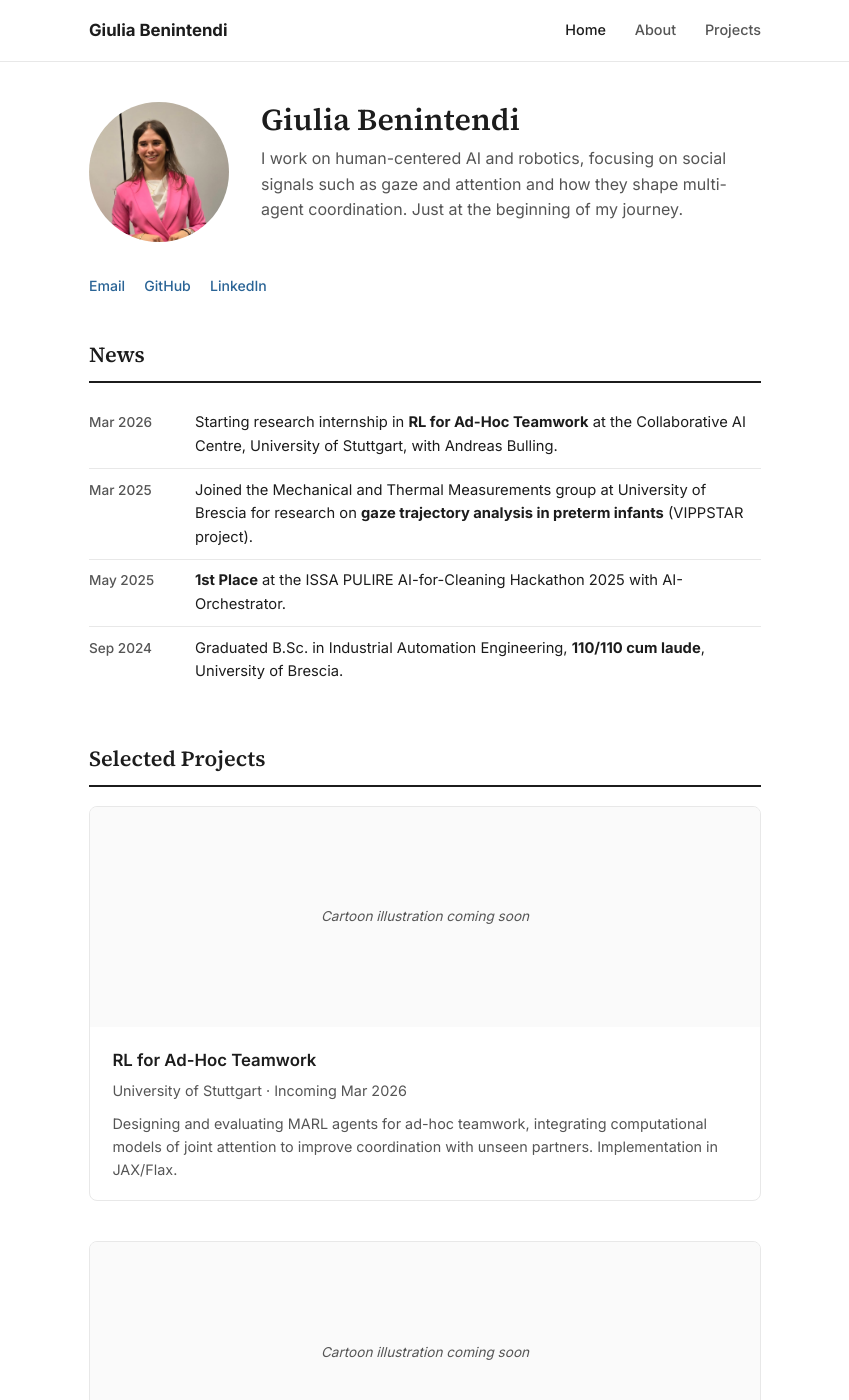
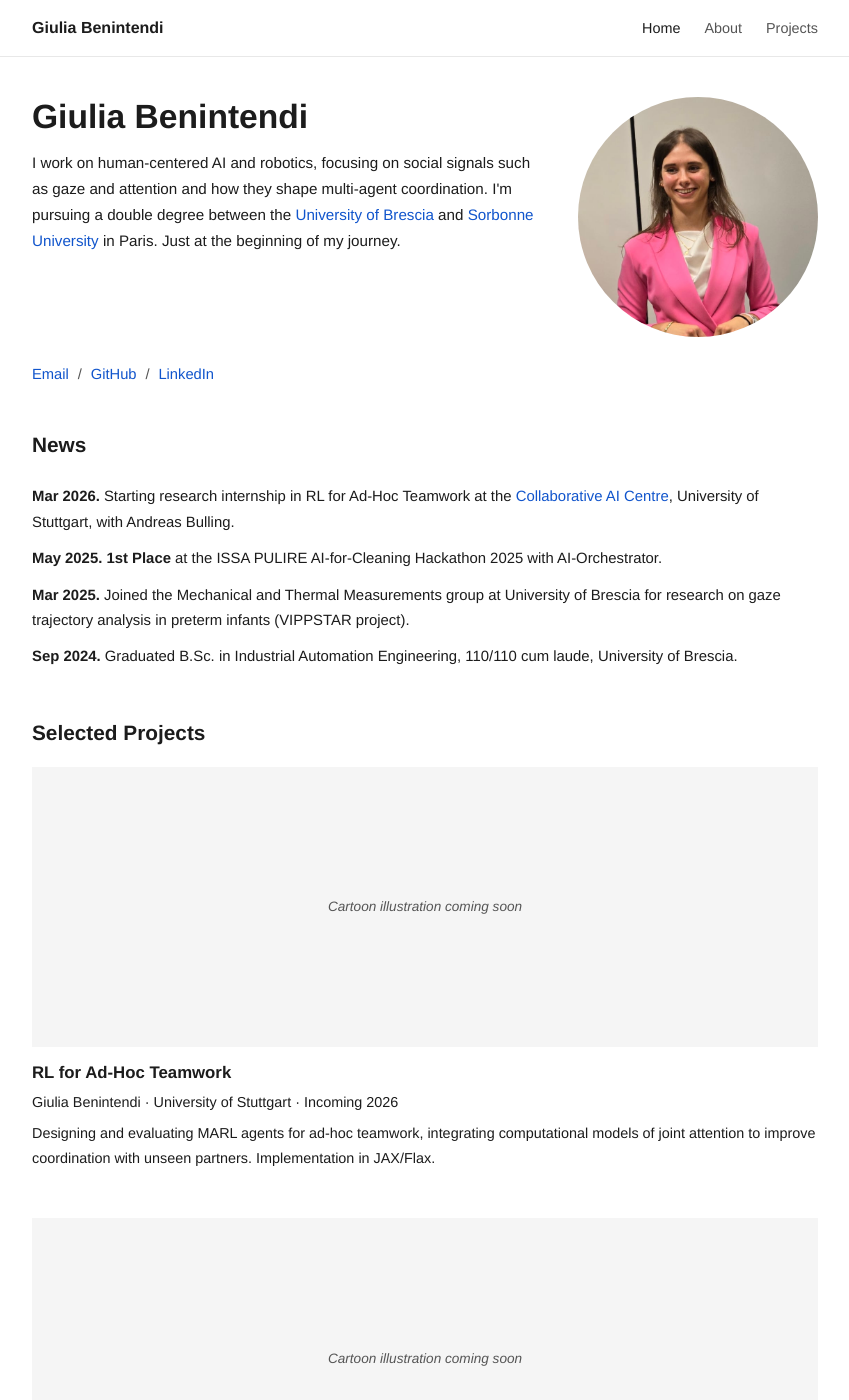
Before and after one commit to giuliabenintendi/giuliabenintendi.github.io, a Jekyll site: the page built from index.html, in a window 1280 px wide and 1400 px high. Shown: the whole window, without its empty margins (215-1064 px from the left). Built offline with Jekyll 4.4.1, drawn with Linux system fonts in a browser that asks for light colours; some of the changed text lies outside the part shown.

Commit message:
Redesign layout for cleaner academic portfolio style
- Photo moved to right side, enlarged to 240px
- Social links now inline with / separators
- News items as inline text with bold dates (no columns)
- Project cards: removed borders, larger image areas
- Wider page (850px), system Helvetica font
- More spacious, research-oriented feel

Co-Authored-By: Claude Opus 4.6 <noreply@anthropic.com>

```diff
--- a/_layouts/default.html
+++ b/_layouts/default.html
@@ -5,9 +5,6 @@
   <meta name="viewport" content="width=device-width, initial-scale=1.0">
   <title>{{ page.title | default: site.title }}</title>
   <meta name="description" content="{{ site.description }}">
-  <link rel="preconnect" href="https://fonts.googleapis.com">
-  <link rel="preconnect" href="https://fonts.gstatic.com" crossorigin>
-  <link href="https://fonts.googleapis.com/css2?family=Inter:wght@400;500;600;700&family=Source+Serif+4:ital,wght@0,400;0,600;1,400&display=swap" rel="stylesheet">
   <link rel="stylesheet" href="{{ '/assets/css/style.css' | relative_url }}">
   {% seo %}
 </head>
--- a/assets/css/style.css
+++ b/assets/css/style.css
@@ -8,12 +8,11 @@
 :root {
   --text: #1c1c1c;
   --text-secondary: #555;
-  --accent: #2a6496;
-  --accent-light: #e8f0f8;
+  --accent: #1155cc;
   --bg: #fff;
-  --bg-subtle: #fafafa;
+  --bg-subtle: #f5f5f5;
   --border: #e8e8e8;
-  --max-width: 720px;
+  --max-width: 850px;
 }
 
 html {
@@ -22,7 +21,7 @@ html {
 }
 
 body {
-  font-family: 'Inter', 'Helvetica Neue', Arial, sans-serif;
+  font-family: 'Helvetica Neue', Arial, sans-serif;
   color: var(--text);
   background: var(--bg);
   line-height: 1.7;
@@ -42,7 +41,7 @@ a:hover {
   border-bottom: 1px solid var(--border);
   position: sticky;
   top: 0;
-  background: rgba(255, 255, 255, 0.95);
+  background: rgba(255, 255, 255, 0.97);
   backdrop-filter: blur(8px);
   z-index: 100;
 }
@@ -50,7 +49,7 @@ a:hover {
 .nav-inner {
   max-width: var(--max-width);
   margin: 0 auto;
-  padding: 1rem 1.5rem;
+  padding: 0.9rem 2rem;
   display: flex;
   justify-content: space-between;
   align-items: center;
@@ -58,7 +57,7 @@ a:hover {
 
 .nav-name {
   font-weight: 700;
-  font-size: 1.05rem;
+  font-size: 1rem;
   color: var(--text);
 }
 .nav-name:hover {
@@ -67,13 +66,13 @@ a:hover {
 
 .nav-links {
   display: flex;
-  gap: 1.8rem;
+  gap: 1.5rem;
 }
 
 .nav-links a {
   color: var(--text-secondary);
   font-size: 0.9rem;
-  font-weight: 500;
+  font-weight: 400;
   transition: color 0.2s;
 }
 .nav-links a:hover,
@@ -86,111 +85,91 @@ a:hover {
 .content {
   max-width: var(--max-width);
   margin: 0 auto;
-  padding: 2.5rem 1.5rem 4rem;
+  padding: 2.5rem 2rem 4rem;
 }
 
 /* ── Hero / Intro ── */
 .hero {
   display: flex;
-  gap: 2rem;
+  gap: 2.5rem;
   align-items: flex-start;
-  margin-bottom: 2rem;
+  margin-bottom: 1.5rem;
 }
 
 .hero-photo {
-  width: 140px;
-  height: 140px;
+  width: 240px;
+  height: 240px;
   border-radius: 50%;
   object-fit: cover;
   flex-shrink: 0;
+  order: 2;
+}
+
+.hero-text {
+  order: 1;
+  flex: 1;
 }
 
 .hero-text h1 {
-  font-family: 'Source Serif 4', Georgia, serif;
-  font-size: 1.9rem;
-  font-weight: 600;
-  margin-bottom: 0.5rem;
+  font-size: 2.1rem;
+  font-weight: 700;
+  margin-bottom: 0.8rem;
   line-height: 1.2;
 }
 
 .hero-text .tagline {
-  color: var(--text-secondary);
-  font-size: 1rem;
-  margin-bottom: 0.75rem;
-  line-height: 1.6;
+  color: var(--text);
+  font-size: 0.95rem;
+  line-height: 1.7;
 }
 
 /* ── Social Links ── */
 .social-links {
-  display: flex;
-  flex-wrap: wrap;
-  gap: 0.5rem 1.2rem;
   margin-bottom: 2.5rem;
-  font-size: 0.88rem;
+  font-size: 0.92rem;
+  line-height: 1.8;
 }
 
 .social-links a {
   color: var(--accent);
-  font-weight: 500;
+}
+
+.social-links .sep {
+  color: var(--text-secondary);
+  margin: 0 0.3rem;
 }
 
 /* ── Section Headings ── */
 .section-title {
-  font-family: 'Source Serif 4', Georgia, serif;
-  font-size: 1.35rem;
-  font-weight: 600;
-  margin-bottom: 1.2rem;
-  padding-bottom: 0.4rem;
-  border-bottom: 2px solid var(--text);
+  font-size: 1.3rem;
+  font-weight: 700;
+  margin-top: 1rem;
+  margin-bottom: 1rem;
 }
 
 /* ── News ── */
 .news-list {
   list-style: none;
-  margin-bottom: 3rem;
+  margin-bottom: 2.5rem;
 }
 
 .news-item {
-  display: flex;
-  gap: 1rem;
-  padding: 0.6rem 0;
-  border-bottom: 1px solid var(--border);
-  font-size: 0.92rem;
-}
-
-.news-item:last-child {
-  border-bottom: none;
+  padding: 0.35rem 0;
+  font-size: 0.93rem;
+  line-height: 1.7;
 }
 
 .news-date {
-  flex-shrink: 0;
-  width: 90px;
-  color: var(--text-secondary);
-  font-size: 0.85rem;
-  font-weight: 500;
-}
-
-.news-text {
-  line-height: 1.6;
+  font-weight: 700;
 }
 
 /* ── Projects ── */
 .project-card {
-  margin-bottom: 2.5rem;
-  border: 1px solid var(--border);
-  border-radius: 8px;
-  overflow: hidden;
-  transition: box-shadow 0.2s;
-}
-
-.project-card:hover {
-  box-shadow: 0 2px 12px rgba(0, 0, 0, 0.06);
+  margin-bottom: 3rem;
 }
 
 .project-image {
   width: 100%;
-  height: 220px;
-  object-fit: cover;
   background: var(--bg-subtle);
   display: flex;
   align-items: center;
@@ -198,48 +177,46 @@ a:hover {
   color: var(--text-secondary);
   font-size: 0.85rem;
   font-style: italic;
+  min-height: 280px;
+  margin-bottom: 0.8rem;
 }
 
 .project-image img {
   width: 100%;
-  height: 100%;
-  object-fit: cover;
-}
-
-.project-body {
-  padding: 1.2rem 1.4rem;
+  display: block;
 }
 
 .project-body h3 {
   font-size: 1.05rem;
-  font-weight: 600;
-  margin-bottom: 0.3rem;
+  font-weight: 700;
+  margin-bottom: 0.15rem;
 }
 
 .project-meta {
-  font-size: 0.82rem;
+  font-size: 0.85rem;
   color: var(--text-secondary);
-  margin-bottom: 0.6rem;
+  margin-bottom: 0.4rem;
 }
 
 .project-body p {
   font-size: 0.9rem;
-  color: var(--text-secondary);
-  line-height: 1.6;
+  color: var(--text);
+  line-height: 1.7;
 }
 
 .project-links {
-  margin-top: 0.7rem;
-  display: flex;
-  gap: 1rem;
-  font-size: 0.85rem;
+  margin-top: 0.5rem;
+  font-size: 0.88rem;
+}
+
+.project-links a {
+  margin-right: 0.8rem;
 }
 
 /* ── About / Page ── */
 .page-title {
-  font-family: 'Source Serif 4', Georgia, serif;
-  font-size: 1.9rem;
-  font-weight: 600;
+  font-size: 2.1rem;
+  font-weight: 700;
   margin-bottom: 1.5rem;
 }
 
@@ -248,17 +225,14 @@ a:hover {
 }
 
 .about-section h2 {
-  font-family: 'Source Serif 4', Georgia, serif;
   font-size: 1.25rem;
-  font-weight: 600;
+  font-weight: 700;
   margin-bottom: 0.8rem;
-  padding-bottom: 0.3rem;
-  border-bottom: 2px solid var(--text);
 }
 
 .about-section p,
 .about-section li {
-  font-size: 0.92rem;
+  font-size: 0.93rem;
   line-height: 1.7;
   color: var(--text);
 }
@@ -272,7 +246,7 @@ a:hover {
 }
 
 .entry {
-  margin-bottom: 1rem;
+  margin-bottom: 1.2rem;
 }
 
 .entry-header {
@@ -314,7 +288,7 @@ a:hover {
 }
 
 .skill-tag {
-  background: var(--accent-light);
+  background: #eef2f7;
   color: var(--accent);
   font-size: 0.8rem;
   font-weight: 500;
@@ -326,7 +300,7 @@ a:hover {
 .footer {
   max-width: var(--max-width);
   margin: 0 auto;
-  padding: 2rem 1.5rem;
+  padding: 2rem 2rem;
   border-top: 1px solid var(--border);
   text-align: center;
   font-size: 0.82rem;
@@ -342,21 +316,21 @@ a:hover {
   }
 
   .hero-photo {
-    width: 120px;
-    height: 120px;
+    width: 160px;
+    height: 160px;
+    order: 1;
+  }
+
+  .hero-text {
+    order: 2;
   }
 
   .social-links {
-    justify-content: center;
+    text-align: center;
   }
 
-  .news-item {
-    flex-direction: column;
-    gap: 0.2rem;
-  }
-
-  .news-date {
-    width: auto;
+  .project-image {
+    min-height: 180px;
   }
 
   .entry-header {
--- a/index.html
+++ b/index.html
@@ -9,35 +9,35 @@ title: Giulia Benintendi
     <h1>Giulia Benintendi</h1>
     <p class="tagline">
       I work on human-centered AI and robotics, focusing on social signals such as gaze and attention
-      and how they shape multi-agent coordination. Just at the beginning of my journey.
+      and how they shape multi-agent coordination. I'm pursuing a double degree between the
+      <a href="https://www.unibs.it" target="_blank">University of Brescia</a> and
+      <a href="https://www.sorbonne-universite.fr" target="_blank">Sorbonne University</a> in Paris.
+      Just at the beginning of my journey.
     </p>
   </div>
 </div>
 
 <div class="social-links">
   <a href="mailto:giulbenintendi@gmail.com">Email</a>
+  <span class="sep">/</span>
   <a href="https://github.com/giuliabenintendi" target="_blank">GitHub</a>
+  <span class="sep">/</span>
   <a href="https://linkedin.com/in/giuliabenintendi" target="_blank">LinkedIn</a>
-  <!-- <a href="#" target="_blank">Google Scholar</a> -->
 </div>
 
 <h2 class="section-title">News</h2>
 <ul class="news-list">
   <li class="news-item">
-    <span class="news-date">Mar 2026</span>
-    <span class="news-text">Starting research internship in <strong>RL for Ad-Hoc Teamwork</strong> at the Collaborative AI Centre, University of Stuttgart, with Andreas Bulling.</span>
+    <span class="news-date">Mar 2026.</span> Starting research internship in RL for Ad-Hoc Teamwork at the <a href="https://www.perceptualui.org" target="_blank">Collaborative AI Centre</a>, University of Stuttgart, with Andreas Bulling.
   </li>
   <li class="news-item">
-    <span class="news-date">Mar 2025</span>
-    <span class="news-text">Joined the Mechanical and Thermal Measurements group at University of Brescia for research on <strong>gaze trajectory analysis in preterm infants</strong> (VIPPSTAR project).</span>
+    <span class="news-date">May 2025.</span> <strong>1st Place</strong> at the ISSA PULIRE AI-for-Cleaning Hackathon 2025 with AI-Orchestrator.
   </li>
   <li class="news-item">
-    <span class="news-date">May 2025</span>
-    <span class="news-text"><strong>1st Place</strong> at the ISSA PULIRE AI-for-Cleaning Hackathon 2025 with AI-Orchestrator.</span>
+    <span class="news-date">Mar 2025.</span> Joined the Mechanical and Thermal Measurements group at University of Brescia for research on gaze trajectory analysis in preterm infants (VIPPSTAR project).
   </li>
   <li class="news-item">
-    <span class="news-date">Sep 2024</span>
-    <span class="news-text">Graduated B.Sc. in Industrial Automation Engineering, <strong>110/110 cum laude</strong>, University of Brescia.</span>
+    <span class="news-date">Sep 2024.</span> Graduated B.Sc. in Industrial Automation Engineering, 110/110 cum laude, University of Brescia.
   </li>
 </ul>
 
@@ -50,43 +50,40 @@ title: Giulia Benintendi
   </div>
   <div class="project-body">
     <h3>RL for Ad-Hoc Teamwork</h3>
-    <p class="project-meta">University of Stuttgart &middot; Incoming Mar 2026</p>
+    <p class="project-meta">Giulia Benintendi &middot; University of Stuttgart &middot; Incoming 2026</p>
     <p>Designing and evaluating MARL agents for ad-hoc teamwork, integrating computational models of joint attention to improve coordination with unseen partners. Implementation in JAX/Flax.</p>
   </div>
 </div>
 
 <div class="project-card">
   <div class="project-image">
-    <!-- Replace with your cartoon illustration -->
     <span>Cartoon illustration coming soon</span>
   </div>
   <div class="project-body">
     <h3>Gaze Trajectory Analysis in Preterm Infants</h3>
-    <p class="project-meta">University of Brescia &middot; VIPPSTAR Project &middot; 2025</p>
+    <p class="project-meta">Giulia Benintendi &middot; University of Brescia &middot; VIPPSTAR Project &middot; 2025</p>
     <p>Computer vision pipeline for infant gaze estimation and mutual gaze detection in caregiver-infant interactions, supporting early detection of neurodevelopmental disorders.</p>
   </div>
 </div>
 
 <div class="project-card">
   <div class="project-image">
-    <!-- Replace with your cartoon illustration -->
     <span>Cartoon illustration coming soon</span>
   </div>
   <div class="project-body">
     <h3>ML for Anesthesia Control</h3>
-    <p class="project-meta">University of Brescia &middot; ACTIVA Project &middot; 2024</p>
+    <p class="project-meta">Giulia Benintendi &middot; University of Brescia &middot; ACTIVA Project &middot; 2024</p>
     <p>Deep learning models to optimize anesthesia control systems by predicting patient's level of consciousness.</p>
-    </div>
+  </div>
 </div>
 
 <div class="project-card">
   <div class="project-image">
-    <!-- Replace with your cartoon illustration -->
     <span>Cartoon illustration coming soon</span>
   </div>
   <div class="project-body">
     <h3>Human-Robot Interaction Playground</h3>
-    <p class="project-meta">Dec 2025</p>
+    <p class="project-meta">Giulia Benintendi &middot; Dec 2025</p>
     <p>Benchmarked imitation learning algorithms (BC, DAgger, DAgger with replay buffer) on MuJoCo locomotion tasks.</p>
     <div class="project-links">
       <a href="https://github.com/giuliabenintendi" target="_blank">GitHub</a>
@@ -96,7 +93,6 @@ title: Giulia Benintendi
 
 <div class="project-card">
   <div class="project-image">
-    <!-- Replace with your cartoon illustration -->
     <span>Cartoon illustration coming soon</span>
   </div>
   <div class="project-body">
```
